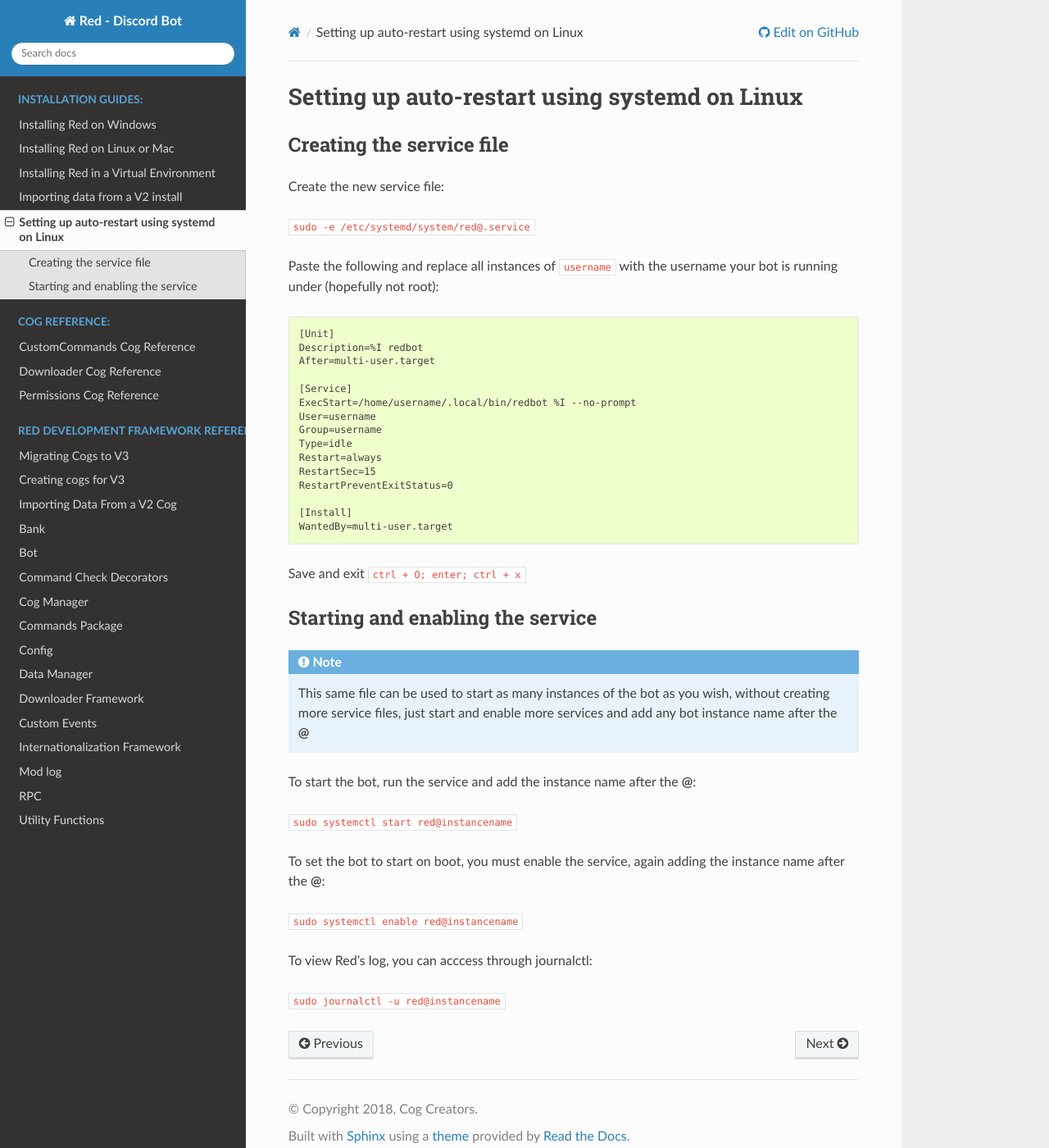
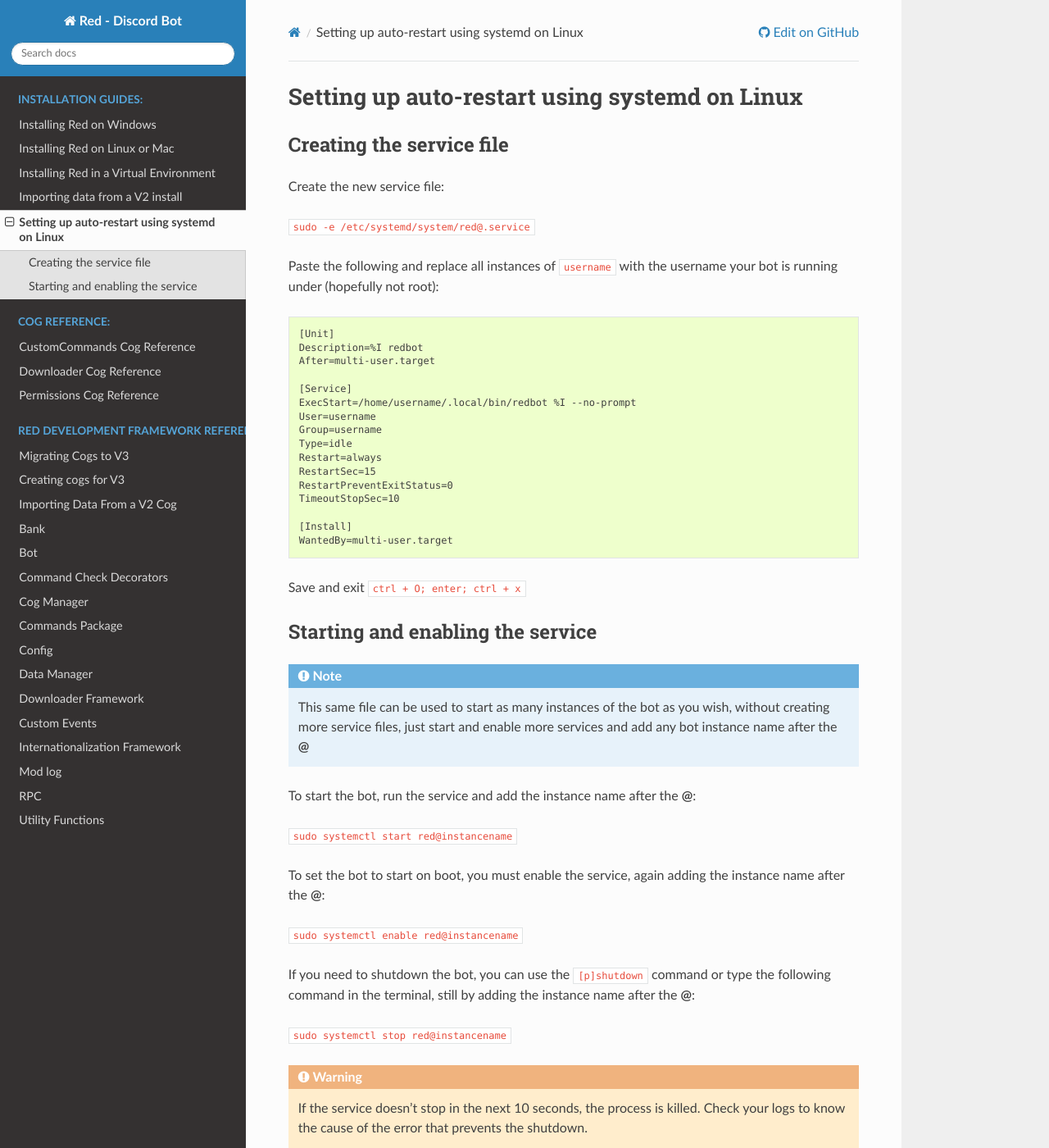
Before and after one commit to Renirous/Red-DiscordBot, a Sphinx documentation site: the page built from docs/autostart_systemd.rst, in a window 1280 px wide and 1400 px high. Shown: the whole window at 82% size. Built offline with Sphinx 7.4.7 and the Read the Docs theme 2.0.0, drawn with Linux system fonts in a browser that asks for light colours; the version number could not be read and is left out.

Commit message:
Graceful shutdown when SIGTERM is received (#2286)
Only works on Unix.

```diff
--- a/docs/autostart_systemd.rst
+++ b/docs/autostart_systemd.rst
@@ -28,6 +28,7 @@
     Restart=always
     RestartSec=15
     RestartPreventExitStatus=0
+    TimeoutStopSec=10
 
     [Install]
     WantedBy=multi-user.target
@@ -48,6 +49,14 @@
 
 :code:`sudo systemctl enable red@instancename`
 
+If you need to shutdown the bot, you can use the ``[p]shutdown`` command or
+type the following command in the terminal, still by adding the instance name after the **@**:
+
+:code:`sudo systemctl stop red@instancename`
+
+.. warning:: If the service doesn't stop in the next 10 seconds, the process is killed.
+    Check your logs to know the cause of the error that prevents the shutdown.
+
 To view Red’s log, you can acccess through journalctl:
 
 :code:`sudo journalctl -u red@instancename`
```
Also changed, not shown: 1 other file.
